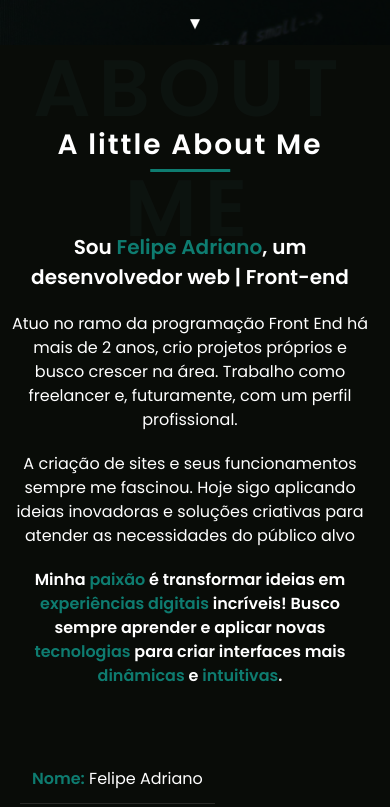
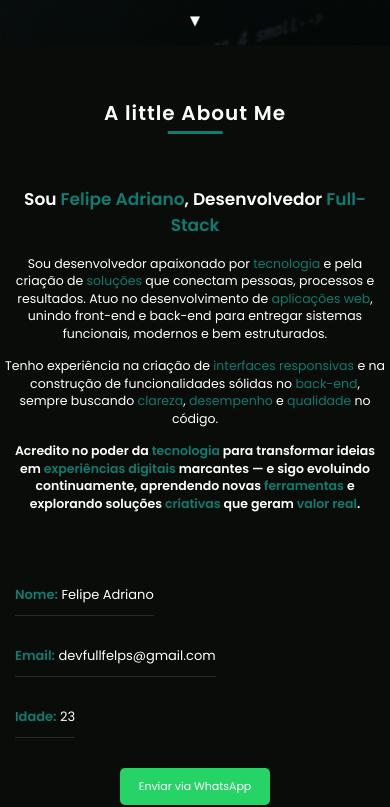
Before and after one commit to DevFullFelps/site_perfil, a React (Create React App) app in the folder perfil_portfolio/: page / in a window 390 px wide. Shown: the part 799-1606 px from the top of the page. Built offline with nearby package versions, Linux system fonts and the light colour scheme.

Commit message:
atualização
Atualizando e alterando portfolio

```diff
--- a/perfil_portfolio/src/components/AboutMe.css
+++ b/perfil_portfolio/src/components/AboutMe.css
@@ -2,6 +2,7 @@
 .about-me-container {
     position: relative;
     height: auto;
+    padding-left: 255px;
     min-height: 100vh;
     background-color: #090C08;
     overflow: hidden;
@@ -160,65 +161,88 @@
 }
 /* Adaptações para telas menores */
 /* Adaptações para telas menores que 1024px */
+@media (max-width: 1300px){
+    .about-me-container{
+        padding-left: 265px;
+
+    }
+}
+
+/* 1024px ↓ */
 @media (max-width: 1024px) {
     .about-me-container {
-        padding-left: 20px; /* Reduz o espaçamento em telas menores */
-        padding-top: 80px; /* Ajusta o espaçamento superior */
+        padding-left: 260px;
+        padding-top: 80px;
     }
 
     .about-me-details {
-        flex-direction: column; /* Empilha os elementos verticalmente */
+        flex-direction: column;
         text-align: center;
-        margin-top: 20px; /* Ajusta o espaçamento entre os elementos */
+        margin-top: 20px;
     }
 
     .about-me-details h3 {
-        font-size: 20px; /* Ajusta o tamanho do texto */
-        margin-right: 0; /* Remove o espaço à direita */
+        font-size: 20px;
+        margin-right: 0;
     }
 
     .about-me-table {
         margin-left: 0;
-        margin-right: 0; /* Garantir que a tabela ocupe toda a largura */
-        max-width: 100%; /* Ajusta a tabela para a largura total */
-        width: 100%; /* Garantir que a tabela ocupe a tela inteira */
+        margin-right: 0;
+        max-width: 100%;
+        width: 100%;
     }
 
     .about-me-table tr {
-        width: 100%; /* Ajuste a largura para 100% */
-        display: block; /* Cada linha fica em uma linha separada */
+        width: 100%;
+        display: block;
     }
 
     .about-me-table td {
-        width: 100%; /* As células ocupam 100% da largura */
-        padding: 10px 0; /* Ajuste o espaçamento das células */
-        text-align: center; /* Centraliza o conteúdo nas células */
+        width: 100%;
+        padding: 10px 0;
+        text-align: center;
     }
 
     .about-me-title {
-        font-size: 28px; /* Ajusta o tamanho da fonte */
+        font-size: 28px;
     }
 
     .about-me-hidden-title {
-        font-size: 80px; /* Reduz o tamanho do título de fundo */
+        font-size: 80px;
     }
 
     .about-me-table button {
-        width: 100%; /* Botão ocupa toda a largura */
-        padding: 12px 0; /* Ajusta o espaçamento dentro do botão */
+        width: 100%;
+        padding: 12px 0;
     }
 }
 
-/* Adaptações para telas menores que 768px (smartphones) */
+/* 900px ↓ */
+@media (max-width: 900px) {
+    .about-me-title {
+        font-size: 26px;
+    }
+
+    .about-me-hidden-title {
+        font-size: 70px;
+    }
+
+    .about-me-details p {
+        font-size: 15px;
+    }
+}
+
+/* 768px ↓ */
 @media (max-width: 769px) {
     .about-me-container {
-        padding-left: 10px; /* Menos padding para telas pequenas */
-        padding-top: 60px; /* Ajuste no padding superior */
+        padding-left: 10px;
+        padding-top: 60px;
     }
 
     .about-me-details {
-        flex-direction: column; /* Empilha os itens */
-        text-align: center; /* Centraliza o conteúdo */
+        flex-direction: column;
+        text-align: center;
     }
 
     .about-me-table {
@@ -227,12 +251,108 @@
     }
 
     .about-me-table td {
-        padding: 12px; /* Mais espaçamento nas células */
+        padding: 12px;
         text-align: center;
     }
 
     .about-me-table button {
-        width: 100%; /* O botão ocupa toda a largura */
-        padding: 12px 0; /* Ajusta o espaçamento do botão */
+        width: 100%;
+        padding: 12px 0;
     }
 }
+
+/* 600px ↓ */
+@media (max-width: 600px) {
+    .about-me-title {
+        font-size: 24px;
+    }
+
+    .about-me-hidden-title {
+        font-size: 55px;
+    }
+
+    .about-me-details h3 {
+        font-size: 18px;
+    }
+
+    .about-me-details p {
+        font-size: 14px;
+        line-height: 1.4;
+    }
+}
+
+/* 480px ↓ */
+@media (max-width: 480px) {
+    .about-me-container {
+        padding-top: 40px;
+        padding-left: 5px;
+        padding-right: 5px;
+    }
+
+    .about-me-title {
+        font-size: 22px;
+        letter-spacing: 1px;
+    }
+
+    .about-me-hidden-title {
+        font-size: 45px;
+        opacity: 0.12;
+    }
+
+    .about-me-details h3 {
+        font-size: 17px;
+    }
+
+    .about-me-details p {
+        font-size: 13px;
+        margin-top: 15px;
+    }
+
+    .about-me-table td {
+        font-size: 14px;
+    }
+
+    .about-me-table .whatsapp-button {
+        font-size: 11px;
+        padding: 10px 0;
+    }
+}
+
+/* 390px ↓ */
+@media (max-width: 390px) {
+    .about-me-title {
+        font-size: 20px;
+    }
+
+    .about-me-hidden-title {
+        font-size: 38px;
+    }
+
+    .about-me-details p {
+        font-size: 12.5px;
+    }
+
+    .about-me-table td {
+        padding: 10px 0;
+        font-size: 13px;
+    }
+}
+
+/* 360px ↓ */
+@media (max-width: 360px) {
+    .about-me-title {
+        font-size: 18px;
+    }
+
+    .about-me-hidden-title {
+        font-size: 34px;
+    }
+
+    .about-me-details p {
+        font-size: 12px;
+    }
+
+    .about-me-table td {
+        padding: 8px 0;
+    }
+}
--- a/perfil_portfolio/src/components/AboutMe.js
+++ b/perfil_portfolio/src/components/AboutMe.js
@@ -12,11 +12,15 @@ const AboutMe = () => {
             </div>
             <div className='about-me-details'>
                 <div className='about-me-text'>
-                        <h3>Sou <span>Felipe Adriano</span>, um desenvolvedor web | Front-end</h3>
-                        <p>Atuo no ramo da programação Front End há mais de 2 anos, crio projetos próprios e busco crescer na área. Trabalho como freelancer e, futuramente, com um perfil profissional.</p>
+                    <h3>Sou <span>Felipe Adriano</span>, Desenvolvedor <span>Full-Stack</span></h3>
 
-                        <p>A criação de sites e seus funcionamentos sempre me fascinou. Hoje sigo aplicando ideias inovadoras e soluções criativas para atender as necessidades do público alvo</p>
-                        <p><strong>Minha <span>paixão</span> é transformar ideias em <span>experiências digitais</span> incríveis! Busco sempre aprender e aplicar novas <span>tecnologias</span> para criar interfaces mais <span>dinâmicas</span> e <span>intuitivas</span>.</strong></p>
+                    <p>Sou desenvolvedor apaixonado por <span>tecnologia</span> e pela criação de <span>soluções</span> que conectam pessoas, processos e resultados. Atuo no desenvolvimento de <span>aplicações web</span>, unindo front-end e back-end para entregar sistemas funcionais, modernos e bem estruturados.</p>
+
+                    <p>Tenho experiência na criação de <span>interfaces responsivas</span> e na construção de funcionalidades sólidas no <span>back-end</span>, sempre buscando <span>clareza</span>, <span>desempenho</span> e <span>qualidade</span> no código.</p>
+
+                    <p><strong>Acredito no poder da <span>tecnologia</span> para transformar ideias em <span>experiências digitais</span> marcantes — e sigo evoluindo continuamente, aprendendo novas <span>ferramentas</span> e explorando soluções <span>criativas</span> que geram <span>valor real</span>.</strong></p>
+
+
 
                 </div>
                 <div className='about-me-table'>
--- a/perfil_portfolio/src/components/HeroSection.js
+++ b/perfil_portfolio/src/components/HeroSection.js
@@ -17,7 +17,7 @@ const HeroSection = () => {
                 <h1 className='hero-title'>
                     <Typewriter
                         options={{
-                            strings: ['Desenvolvedor WEB | Front-End'],
+                            strings: ['Desenvolvedor | Full-Stack'],
                             autoStart: true,
                             loop: true,
                             deleteSpeed: 50, // Velocidade ao apagar
--- a/perfil_portfolio/src/components/Navbar.css
+++ b/perfil_portfolio/src/components/Navbar.css
@@ -240,6 +240,7 @@
   height: 60px;
 }
 
+
 @media (min-width: 769px) {
   .dropdown-menu, .hamburger {
     display: none;
```
Lines whose indentation alone changed are shown as unchanged.
